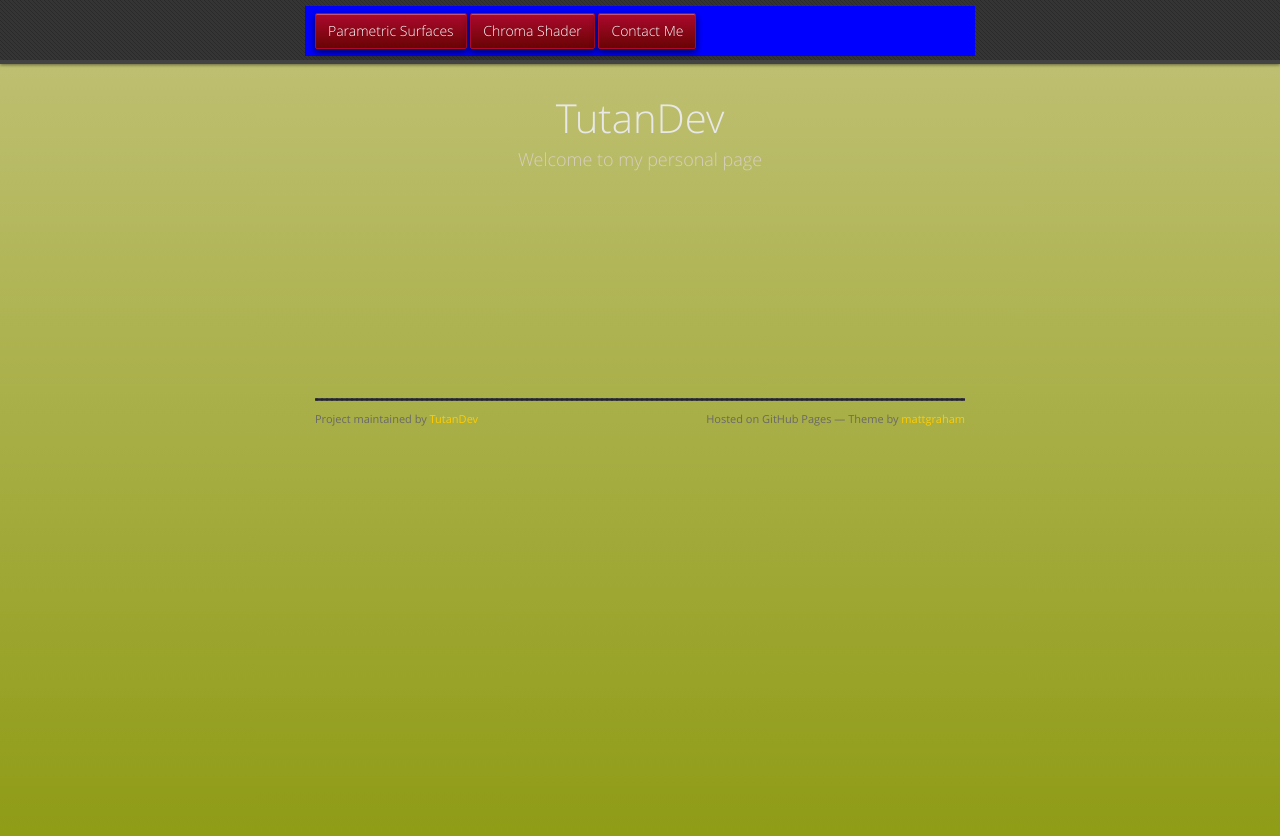
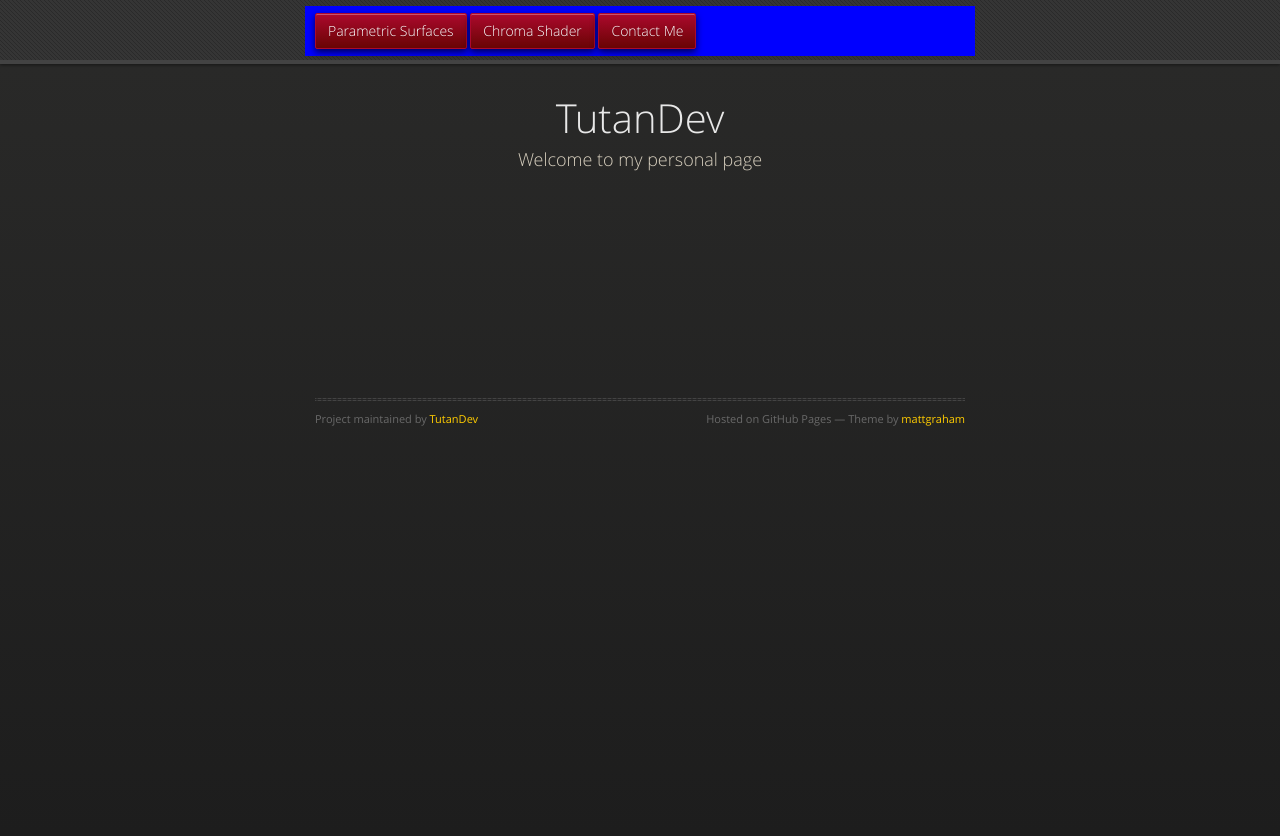
Before and after one commit to TutanDev/tutandev.github.io.OLD, a Jekyll site: the page built from index.md, in a window 1280 px wide. Shown: the top 836 px of the page. Built offline with Jekyll 4.4.1, drawn with Linux system fonts in a browser that asks for light colours.

Commit message:
normal black colors

```diff
--- a/_sass/jekyll-theme-midnight.scss
+++ b/_sass/jekyll-theme-midnight.scss
@@ -8,9 +8,9 @@ body {
   font:14px/1.5 "OpenSansRegular", "Helvetica Neue", Helvetica, Arial, sans-serif;
   color:#f0e7d5;
   font-weight: normal;
-  background: #eb2828;
+  background: #252525;
   background-attachment: fixed !important;
-  background: linear-gradient(#c2c278, #8b990e);
+  background: linear-gradient(#2a2a29, #1c1c1c);
 }
 
 h1, h2, h3, h4, h5, h6 {
```
